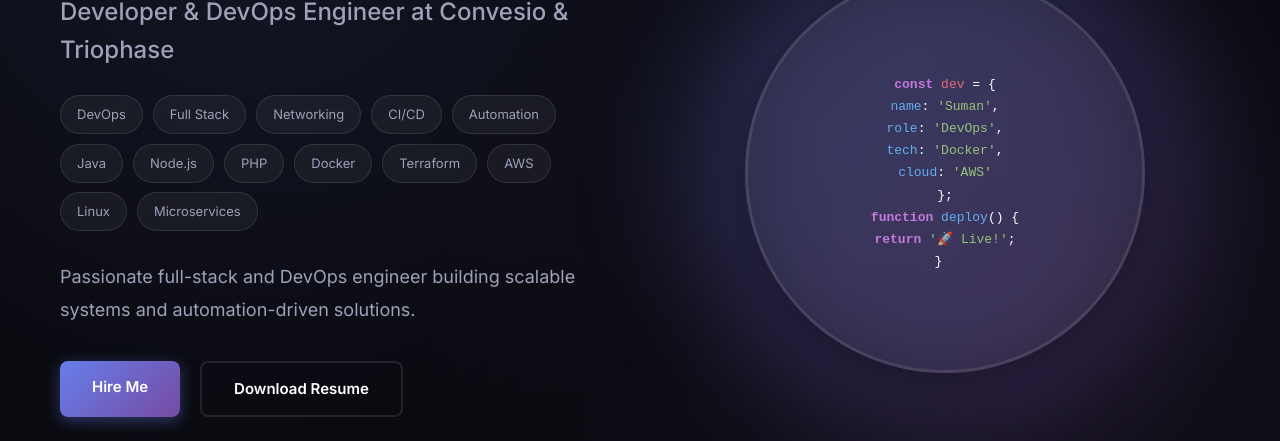
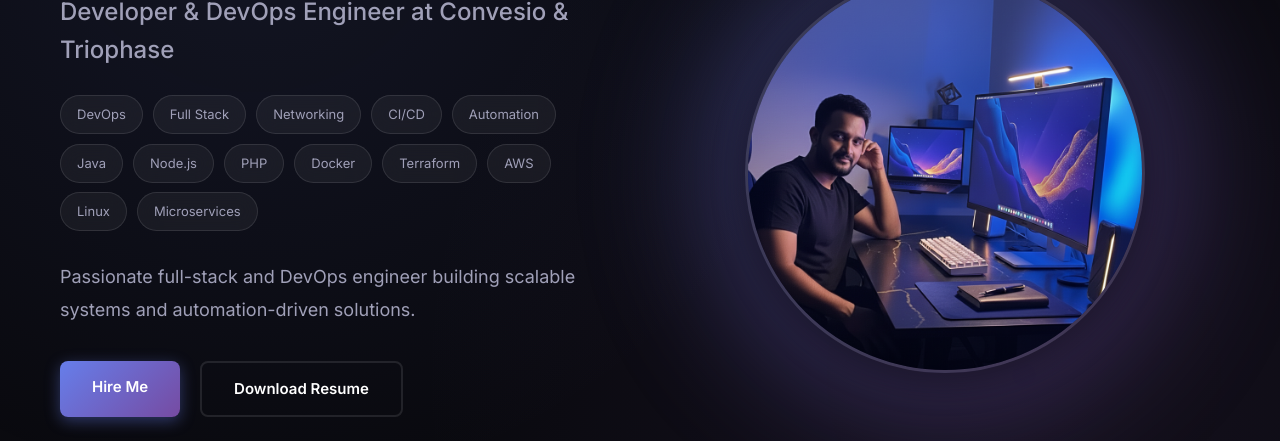
Before and after one commit to sumansm/portfolio, a plain HTML site: page index.html in a window 1280 px wide. Shown: the part 265-706 px from the top of the page. Drawn offline with Linux system fonts and the light colour scheme.

Commit message:
update script.js and styles.css

```diff
--- a/script.js
+++ b/script.js
@@ -4,37 +4,12 @@ const navToggle = document.querySelector('.nav-toggle');
 const navMenu = document.querySelector('.nav-menu');
 const navLinks = document.querySelectorAll('.nav-link');
 
-// ==================== Profile to Coding Animation ====================
-const profileImage = document.getElementById('profileImage');
-const codingAnimation = document.getElementById('codingAnimation');
-const heroSection = document.getElementById('home');
-let animationTriggered = false;
-
-// Navbar scroll effect and Profile Animation Toggle
+// Navbar scroll effect
 window.addEventListener('scroll', () => {
     if (window.scrollY > 50) {
         navbar.classList.add('scrolled');
     } else {
         navbar.classList.remove('scrolled');
-    }
-
-    // Toggle between profile image and coding animation
-    const heroBottom = heroSection.offsetTop + heroSection.offsetHeight;
-    const scrollPosition = window.scrollY + window.innerHeight / 2;
-
-    if (scrollPosition > heroBottom) {
-        // Scrolled past home section - show coding animation
-        profileImage.classList.add('hidden');
-        codingAnimation.classList.add('active');
-        if (!animationTriggered) {
-            animationTriggered = true;
-            restartCodingAnimation();
-        }
-    } else {
-        // In home section - show profile image
-        profileImage.classList.remove('hidden');
-        codingAnimation.classList.remove('active');
-        animationTriggered = false;
     }
 });
 
@@ -157,15 +132,7 @@ window.addEventListener('load', () => {
 });
 
 // ==================== Parallax Effect ====================
-window.addEventListener('scroll', () => {
-    const scrolled = window.pageYOffset;
-    const parallaxElements = document.querySelectorAll('.hero-image, .profile-wrapper');
-
-    parallaxElements.forEach(element => {
-        const speed = 0.5;
-        element.style.transform = `translateY(${scrolled * speed}px)`;
-    });
-});
+// Removed - no parallax effect needed
 
 // ==================== Tag Hover Effect ====================
 const tags = document.querySelectorAll('.tag, .skill-tag');
@@ -405,16 +372,8 @@ window.addEventListener('scroll', () => {
     progressBar.style.width = scrolled + '%';
 });
 
-// ==================== Restart Coding Animation ====================
-function restartCodingAnimation() {
-    const codeLines = document.querySelectorAll('.code-line');
-    codeLines.forEach((line) => {
-        line.style.animation = 'none';
-        setTimeout(() => {
-            line.style.animation = '';
-        }, 10);
-    });
-}
+// ==================== Removed Coding Animation Scroll Effect ====================
+// Profile image now stays static without scroll-based transitions
 
 // ==================== Initialize Everything ====================
 document.addEventListener('DOMContentLoaded', () => {
--- a/styles.css
+++ b/styles.css
@@ -370,36 +370,9 @@ body::before {
     transform: scale(1.02);
 }
 
-/* Coding Animation */
+/* Coding Animation - Hidden by default */
 .coding-animation {
-    position: absolute;
-    top: 0;
-    left: 0;
-    width: 100%;
-    height: 100%;
-    background: var(--glass-bg);
-    border: 3px solid var(--glass-border);
-    border-radius: 50%;
-    backdrop-filter: blur(10px);
-    display: flex;
-    align-items: center;
-    justify-content: center;
-    padding: 40px;
-    opacity: 0;
-    visibility: hidden;
-    transition: opacity 0.5s ease, visibility 0.5s ease;
-    z-index: 2;
-    box-shadow: 0 8px 32px rgba(0, 0, 0, 0.4);
-}
-
-.coding-animation.active {
-    opacity: 1;
-    visibility: visible;
-}
-
-.coding-animation.active:hover {
-    border-color: var(--accent-blue);
-    box-shadow: 0 8px 40px rgba(102, 126, 234, 0.5);
+    display: none;
 }
 
 .code-lines {
@@ -482,11 +455,7 @@ body::before {
     51%, 100% { opacity: 0; }
 }
 
-.profile-image.hidden {
-    opacity: 0;
-    visibility: hidden;
-    transition: opacity 0.5s ease, visibility 0.5s ease;
-}
+/* Profile image always visible */
 
 .glow-effect {
     position: absolute;
```
